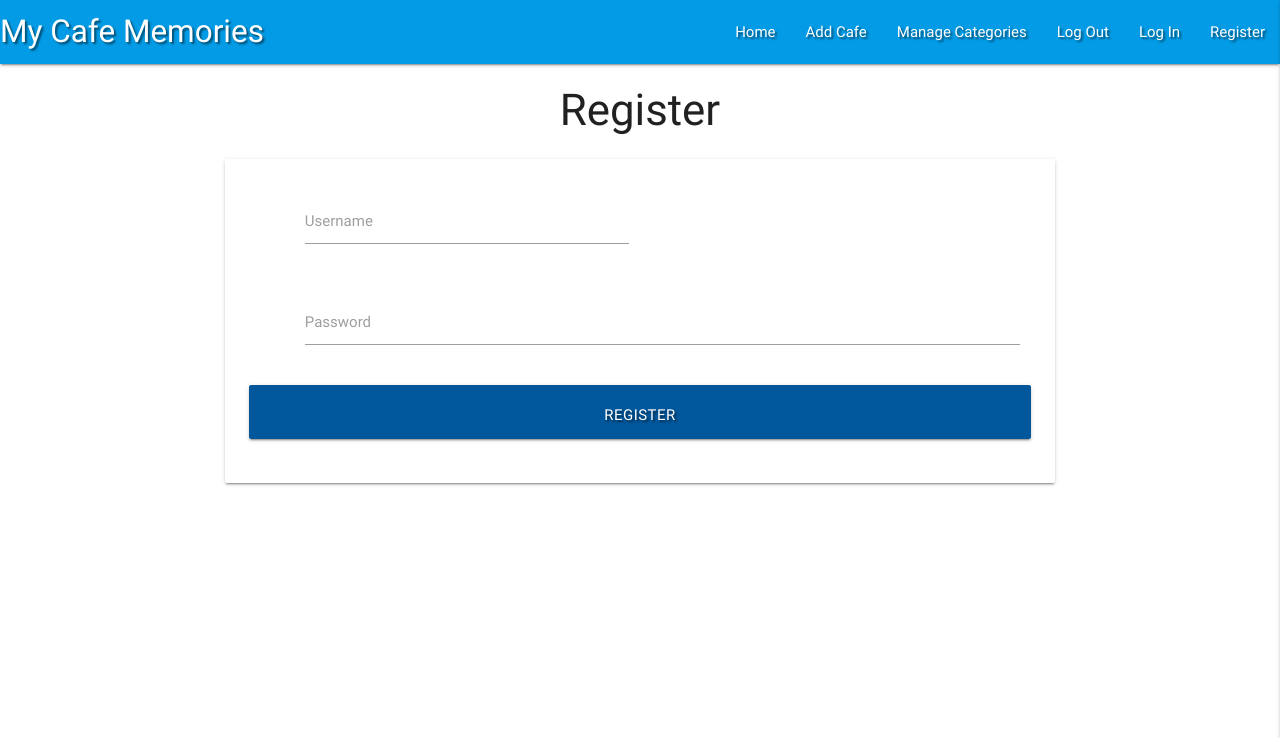
After one commit to machikolacey/milestone3, a Flask app: page /register in a window 1280 px wide. The commit adds this page. Shown: the top 738 px of the page. Run offline with Flask 2, Linux system fonts and the light colour scheme; some libraries are stand-ins or nearby versions.

Commit message:
Added register template

```diff
--- a/app.py
+++ b/app.py
@@ -1,6 +1,7 @@
 import os
 from flask import Flask, render_template, redirect, request, url_for
 from flask_pymongo import PyMongo
+from werkzeug.security import generate_password_hash, check_password_hash
 from bson.objectid import ObjectId
 
 app = Flask(__name__)
@@ -15,6 +16,9 @@ mongo = PyMongo(app)
 def get_cafes():
     return render_template("cafes.html", cafes=mongo.db.cafes.find())
 
+@app.route("/register", methods=["GET", "POST"])
+def register():
+    return render_template("register.html")
 
 @app.route('/insert_cafe', methods=["POST"])
 def insert_cafe():
--- a/templates/base.html
+++ b/templates/base.html
@@ -24,7 +24,7 @@
         <li><a href="#">Manage Categories</a></li>
         <li><a href="#">Log Out</a></li>
         <li><a href="#">Log In</a></li>
-        <li><a href="#">Register</a></li>
+        <li><a href="{{ url_for('register') }}">Register</a></li>
       </ul>
       <ul class="side-nav" id="mobile-demo">
       <li><h4 class="center-align light-blue-text text-darken-4">Task Manager</h4></li>
@@ -33,7 +33,7 @@
         <li><a href="#">Manage Categories</a></li>
         <li><a href="#">Log Out</a></li>
         <li><a href="#">Log In</a></li>
-        <li><a href="#">Register</a></li>
+        <li><a href="{{ url_for('register') }}">Register</a></li>
       </ul>
     </div>
   </nav>
--- /dev/null
+++ b/templates/register.html
@@ -0,0 +1,33 @@
+ {% extends 'base.html' %} {% block content %}
+ <h3 class="center-align">Register</h3>
+ <div class="row">
+    <form class="col s12 m8 offset-m2" method="POST" action="{{url_for('register')}}">
+      <div class="card-panel">
+      <!--Username-->
+        <div class="row">
+            <div class="input-field col s6">
+            <i class="fas fa-user-plus prefix light-blue-text text-darken-4"></i>
+            <input id="username" name="username" type="text" class="validate">
+            <label for="username">Username</label>
+            </div>
+        </div>
+        <!--Password-->
+        <div class="row">
+            <div class="input-field col s12">
+            <i class="fas fa-user-lock prefix light-blue-text text-darken-4"></i>
+            <input id="password" name="password" type="password" class="validate">
+            <label for="password">Password</label>
+            </div>
+        </div>
+        <!--Register-->
+        <div class="row">
+            <button type="submit" class="col s12 btn-large light-blue darken-4 text-shadow">
+            Register <i class="fas fa-sign-in-alt"></i>
+            </button>
+         </div>
+        </div>
+      </div>
+    </form>
+  </div>
+
+{% endblock %}
```
